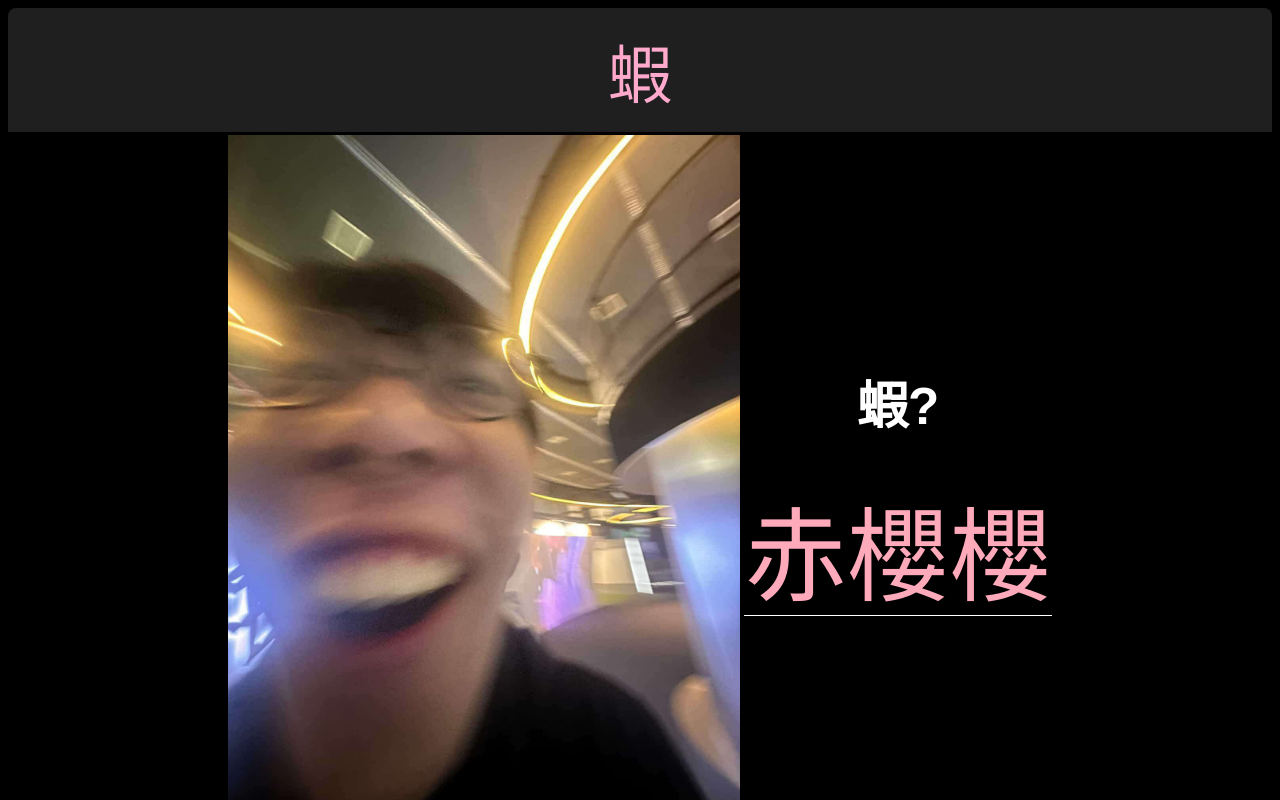
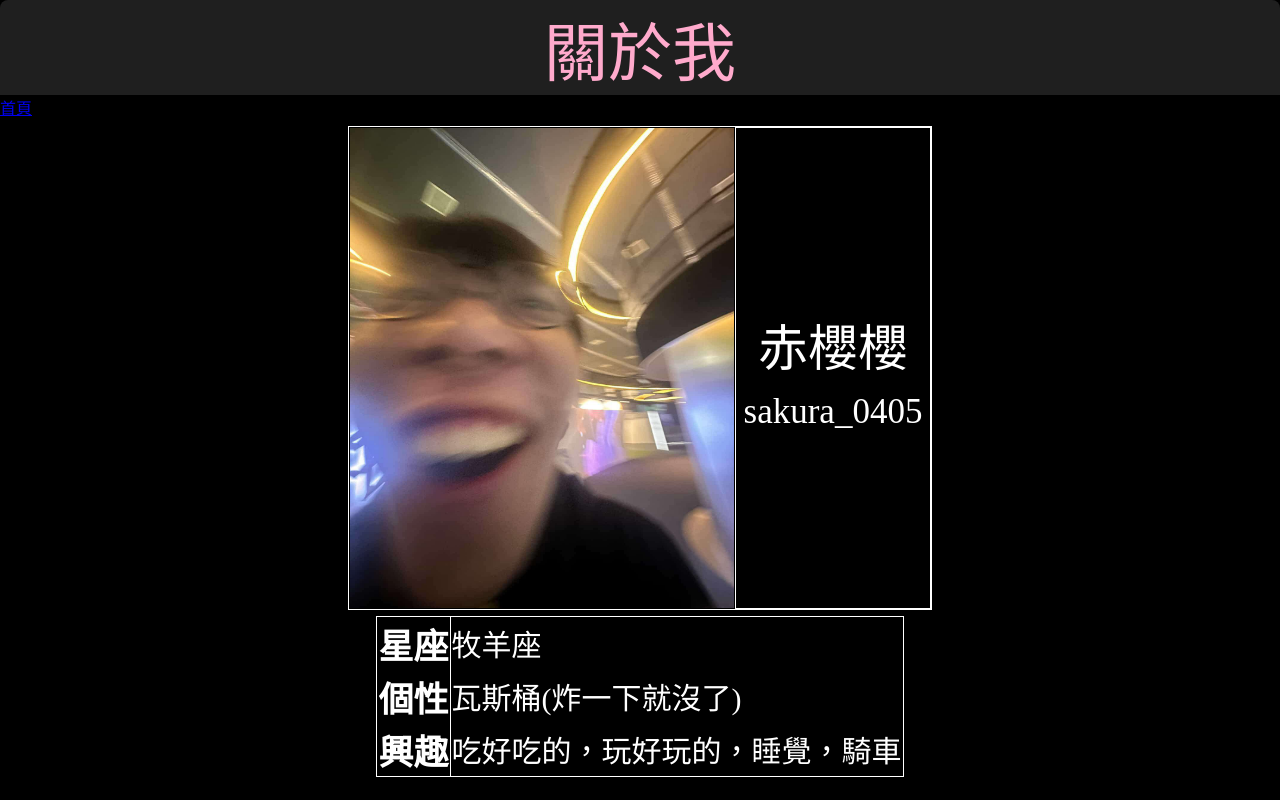
Before and after one commit to sakura-0405/xia.NS, a Next.js app: page /about in a window 1280 px wide. Shown: the top 800 px of the page. Built offline with nearby package versions, Linux system fonts and the light colour scheme.

Commit message:
版本2
更改<關於我>內部樣式
調整CSS結構 全域僅保留深色背景
新增JSconfig.json檔

```diff
--- a/app/about/page.jsx
+++ b/app/about/page.jsx
@@ -1,48 +1,39 @@
-import Image from "next/image"
+import styles from '@/styles/about.module.css';
+import Link from "next/link";
 
 export default function Page() {
   return (
-    <main className="main">
-      <header className="header">
-        蝦
-      </header>
+    <main>
+      <header><span className={styles.header}>關於我</span><span><Link href="/">首頁</Link></span></header>
 
-    <div className="Profile">
-      <table className="profile_TB">
+      <table className={`${styles.Profile_Table1} ${styles.Profile_Table_Common}`}>
         <tbody>
-          <tr>
-            <td>
-              <img src="/MyPic.jpg" className="MyPic1"/>
-            </td>
-            <td className="td1">
-              <h1>蝦?</h1>
-              <span className="Name1"><a href="https://www.instagram.com/sakura._.6896_">赤櫻櫻</a></span>
+          <tr rowSpan="2" className={styles.Profile_Tr1}>
+            <td><img src="/MyPic.jpg" className={styles.MyPic1}/></td>
+            <td className={styles.NameCell}>
+              <span className={styles.Name}>赤櫻櫻</span>
+              <span className={styles.id}>sakura_0405</span>
             </td>
           </tr>
         </tbody>
       </table>
-    </div>
 
-    <div className="Links">
-      <table className="link_TB">
-		    <tbody>
-          <tr>
-			      <td className="discord_link">
-				      <strong className="DC1">Discord</strong> : <a href="https://discord.gg/WwGGnV5D3s" target="_blank" rel="noopener noreferrer"><strong className="P1">豬玀G公園 (server)</strong></a>
-			        </td>
-			      </tr>
-			      <tr>
-			        <td className="twitch_link">
-			          <strong className="TC1">Twitch</strong> : <a href="https://www.twitch.tv/sakura_0405" target="_blank" rel="noopener noreferrer"><strong className="P2">sakura_0405</strong></a>
-			        </td>
-			      </tr>
-          </tbody>
-	    </table>
-    </div>
-
-
-
-
+      <table className={`${styles.Profile_Table2} ${styles.Profile_Table_Common}`}>
+        <tbody>
+          <tr className={styles.Profile_Tr2}>
+            <th>星座</th>
+            <td>牧羊座</td>
+          </tr>
+          <tr className={styles.Profile_Tr2}>
+            <th>個性</th>
+            <td>瓦斯桶(炸一下就沒了)</td>
+          </tr>
+          <tr className={styles.Profile_Tr2}>
+            <th>興趣</th>
+            <td>吃好吃的，玩好玩的，睡覺，騎車</td>
+          </tr>
+        </tbody>
+      </table>
     </main>
   )
 }
--- a/app/layout.jsx
+++ b/app/layout.jsx
@@ -1,4 +1,4 @@
-import '../styles/globals.css';
+import '@/styles/globals.css';
 export default function RootLayout({ children }) {
   return (
     <html lang="zh-Hant">
--- /dev/null
+++ b/styles/about.module.css
@@ -0,0 +1,87 @@
+/*大標題CSS*/
+.header
+    {
+        display: flex;
+        border-radius: 8px 8px 0 0;
+        background-color: #1f1f1f;
+        justify-content: center;
+        align-items: center;
+        color: #FFAACC;
+        text-align: center;
+        font-size: 5vw;
+        padding: 0.1rem;
+
+    }
+
+/*-------------------------------------------------------*/
+/*Profile 共用 CSS*/
+.Profile_Table_Common
+    {
+        margin-left: auto;
+        margin-right: auto;
+        margin-top: 0.5vw ;
+        border-collapse: collapse;
+        border: 1px solid white;
+    }
+
+/*-------------------------------------------------------*/
+/*Profile1 CSS*/
+.Profile_Tr1
+    {
+        display: flex;
+        align-items: stretch;
+    }
+
+.MyPic1
+    {
+        display: block;
+        margin: 0 auto;
+        width: clamp(200px, 30vw, 500px);
+        aspect-ratio: 1 / 1.25;
+    }
+
+.NameCell
+    {
+        display: flex;
+        align-items: center;
+        flex-direction: column;
+        justify-content: center;
+        padding: 0;
+        border: 1px solid white;
+        color: white;
+    }
+
+.Name
+    {
+        font-size: clamp(30px,20vw,50px);
+        padding: 8px;
+    }
+
+.id
+    {
+        text-align: center;
+        font-size: clamp(16px,15vw,35px);
+        padding: 4px 8px;
+    }
+
+/*-------------------------------------------------------*/
+/*Profile2 CSS*/
+.Profile_Table2
+    {
+        color: white;
+    }
+
+.Profile_Tr2 th
+    {
+        font-size: clamp(16px,15vw,35px);
+        border-right: 1px solid white;
+    }
+
+.Profile_Tr2 td
+    {
+        font-size: clamp(12px,13vw,30px);
+        border-right: 1px solid white;
+    }
+
+
+/*-------------------------------------------------------*/
--- a/styles/globals.css
+++ b/styles/globals.css
@@ -1,114 +1,6 @@
-html
-    {
-        margin: 0;
-        padding: 0;
-        background-color: black;
-        color: #e0e0e0;
-        font-family: Arial, sans-serif;
-    }
-
-.header
-    {
-        background-color: #1f1f1f;
-        color: #FFAACC;
-        text-align: center;
-        font-size: 5vw;
-        padding: 1rem;
-        border-radius: 8px 8px 0 0;
-    }
-
-.MyPic1
-    {
-        display: block;
-        margin: 0 auto;
-        max-width: 40vw;
-    }
-
-.call
-    {
-        font-size: 8vw;
-    }
-
-.Name1
-    {
-        text-align: center;
-        font-size: 8vw;
-
-    }
-
-.td1 h1
-    {
-        text-align: center;
-        color: white;
-        font-size: 4vw;
-    }
-
-.MP1
-    {
-        text-align: center;
-        color: white;
-        font-size: 4vw;
-    }
-
-.MP2
-    {
-        text-align: center;
-        color: white;
-        font-size: 3vw;
-    }
-
-.profile_TB
-    {
-        margin-left: auto;
-        margin-right: auto;
-        max-width: 70vw;
-        max-height: 30vw;
-        border-bottom: 4px solid white;
-    }
-
-.td1 span
-    {
-        border-bottom: 1px solid white;
-        vertical-align: middle;
-    }
-
-.link_TB
-    {
-        margin-left: auto;
-        margin-right: auto;
-    }
-
-.DC1, .TC1
-    {
-        font-size: 4vw;
-        color: #FFAACC;
-    }
-
-.P1, .P2
-    {
-        font-size: 4vw;
-        color: #FFFFFF;
-    }
-
-a
-    {
-        color: #FFAABB;           /* 藍色文字 */
-        text-decoration: none;
-    }
-
-.discord_link, .twitch_link
-    {
-        border-bottom: 4px solid white;
-        text-align: center;
-    }
-
-.P_TB
-    {
-        margin-left: auto;
-        margin-right: auto;
-    }
-
-.P_td1,.P_td2
-    {
-        font-size: 2vw;
-    }
+body
+{
+  margin: 0;
+  padding: 0;
+  background-color: black;
+}
--- /dev/null
+++ b/styles/main.module.css
@@ -0,0 +1,24 @@
+.MP1
+    {
+        text-align: center;
+        color: white;
+        font-size: 5vw;
+    }
+
+.MP2
+    {
+        text-align: center;
+        color: white;
+        font-size: 4vw;
+    }
+
+.P_TB
+    {
+        margin-left: auto;
+        margin-right: auto;
+    }
+
+.P_td1, .P_td2
+    {
+        font-size: 3vw;
+    }
```
Also changed, not shown: app/page.jsx (+9 -8 lines), jsconfig.json (added, +9 -0 lines).
